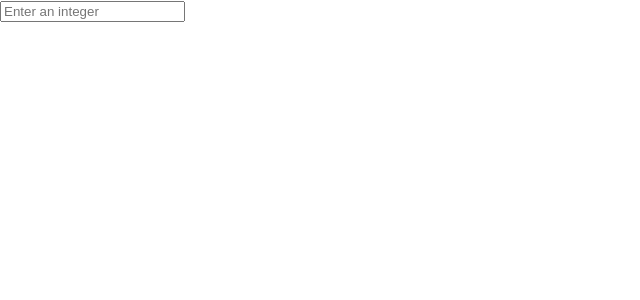
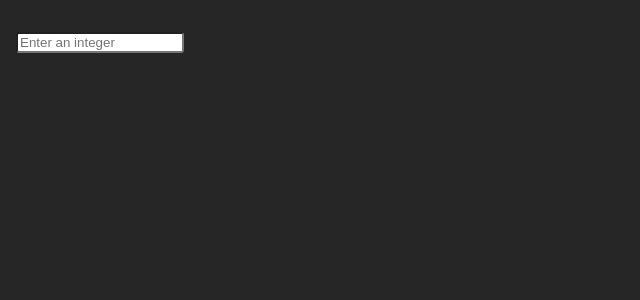
Before and after one commit to trogers1/prime-table-exercise, a React (Create React App) app: page / in a window 1280 px wide. Shown: the top 300 px of the page, without its empty margins (0-640 px from the left). Built offline with nearby package versions, Linux system fonts and the light colour scheme.

Commit message:
Added a bit of styling and content wrapper

```diff
--- a/src/App.js
+++ b/src/App.js
@@ -7,6 +7,20 @@ import Table from './components/organisms/Table';
 const ErrorMessage = styled.div`
   color: red;
   font-size: 0.8rem;
+  margin-botton: 0 0 2rem 1rem;
+`;
+
+const StyledInput = styled.input`
+  width: 10rem;
+  border-radius: 3px;
+  margin: 2rem 2rem 0 1rem;
+`;
+
+const Content = styled.div`
+  width: 100%;
+  display: flex;
+  flex-direction: column;
+  justify-content: center;
 `;
 
 function App() {
@@ -14,6 +28,9 @@ function App() {
   const [inputValue, setInputValue] = useState('');
   const [isLoading, setLoading] = useState(false);
   const [primeNumbers, setPrimeNumbers] = useState(null);
+  useEffect(() => {
+    document.body.style.backgroundColor = '#262627';
+  });
   useEffect(() => {
     let result;
     try {
@@ -29,15 +46,15 @@ function App() {
     }
   }, [inputValue]);
   return (
-    <>
-      <input
+    <Content>
+      <StyledInput
         onChange={event => setInputValue(event.target.value)}
         placeholder="Enter an integer"
         max="20000"
       />
       {error && <ErrorMessage>{error}</ErrorMessage>}
       {primeNumbers && <Table primeNumbers={primeNumbers} />}
-    </>
+    </Content>
   );
 }
 
```
